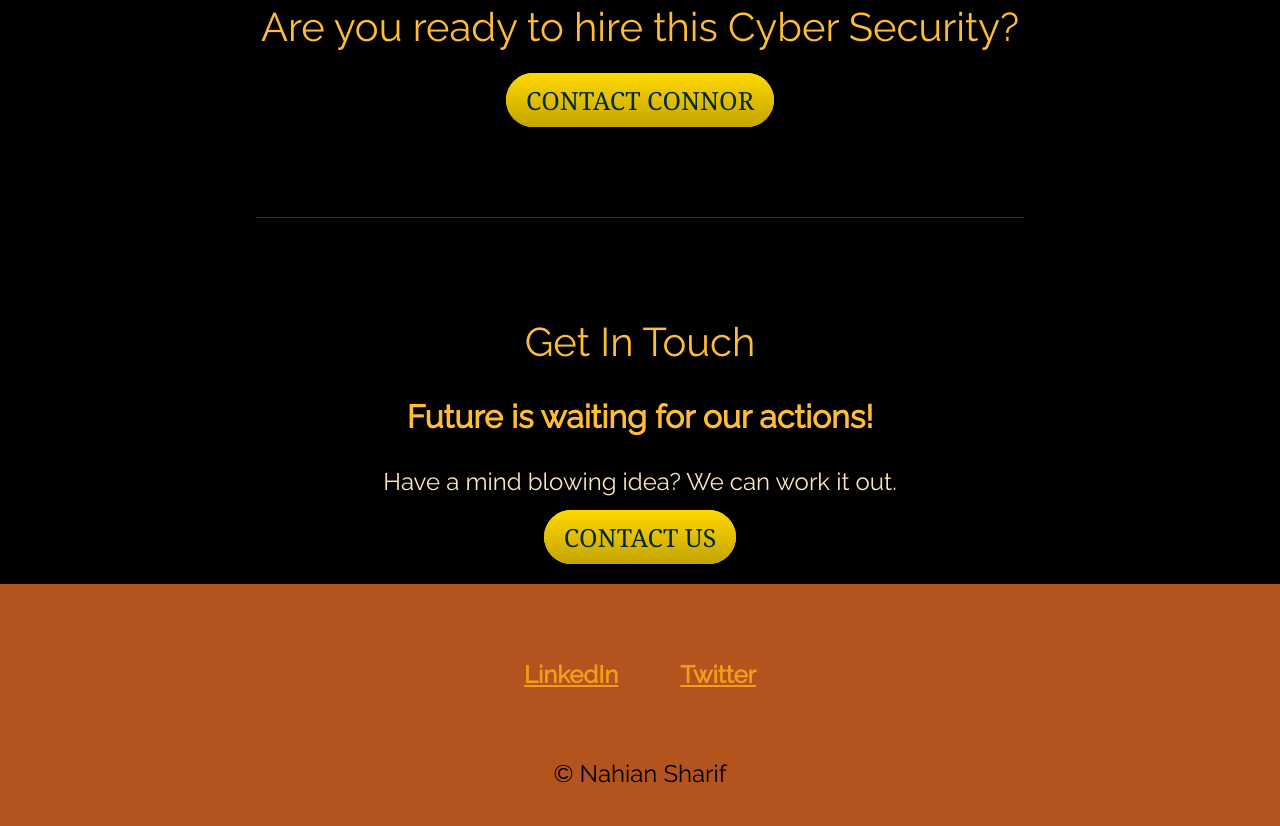
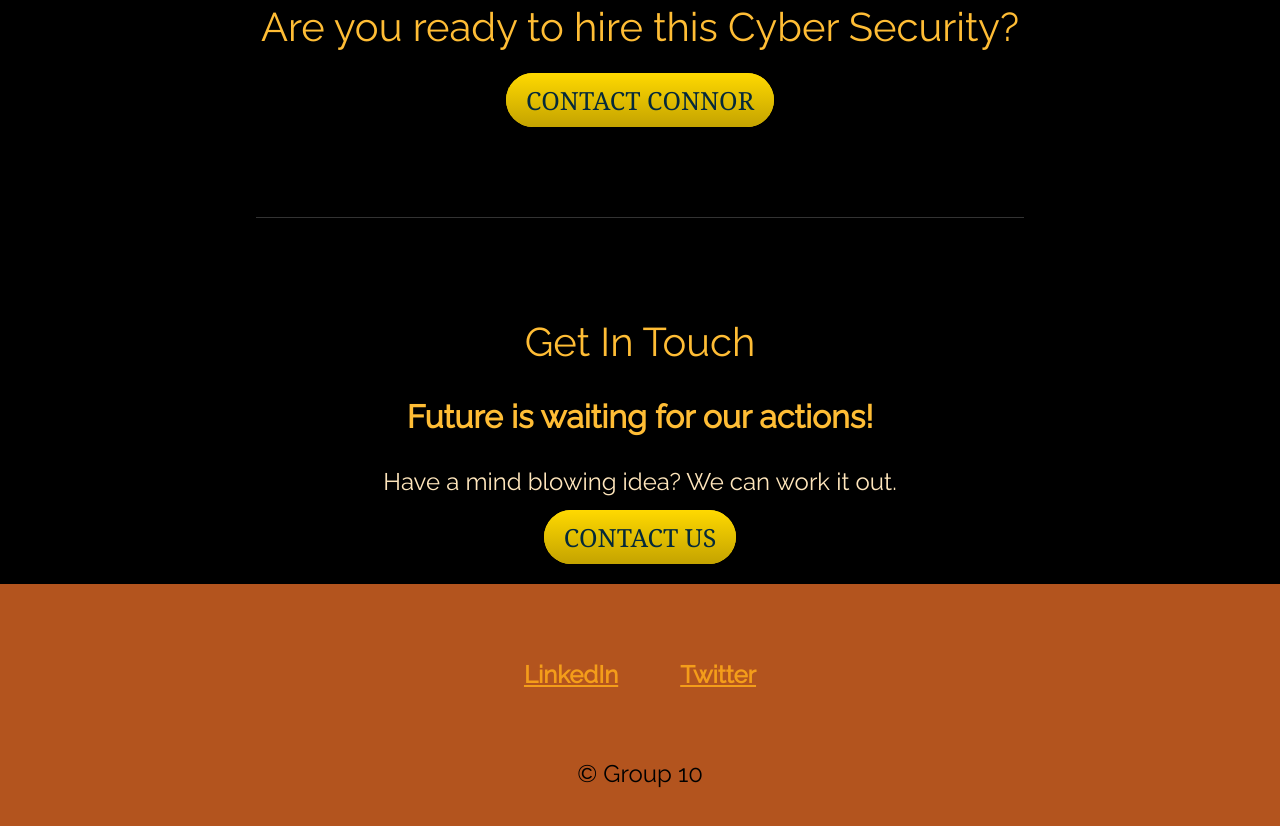
Before and after one commit to noble1phnx7/Baby-Monster, a plain HTML site: page connor_porfolio 1.html in a window 1280 px wide. Shown: the part 1137-1963 px from the top of the page. Drawn offline with Linux system fonts and the light colour scheme; a web font is replaced by a local one.

Commit message:
commit 4

```diff
--- a/connor_porfolio 1.html
+++ b/connor_porfolio 1.html
@@ -97,7 +97,7 @@
     </table>
 
 
-    <p>© Nahian Sharif</p>
+    <p>© Group 10</p>
   </div>
 
 
```
Also changed, not shown: connor_porfolio 2.html (+1 -1 lines), connor_porfolio 3.html (+1 -1 lines), nahian_porfolio 1.html (+1 -1 lines), nahian_porfolio 2.html (+1 -1 lines), nahian_porfolio 3.html (+1 -1 lines), ngoc_porfolio 1.html (+1 -1 lines), ngoc_porfolio 2.html (+1 -1 lines), ngoc_porfolio 3.html (+1 -1 lines), rocky_porfolio 1.html (+1 -1 lines), rocky_porfolio 2.html (+1 -1 lines), rocky_porfolio 3.html (+1 -1 lines).
